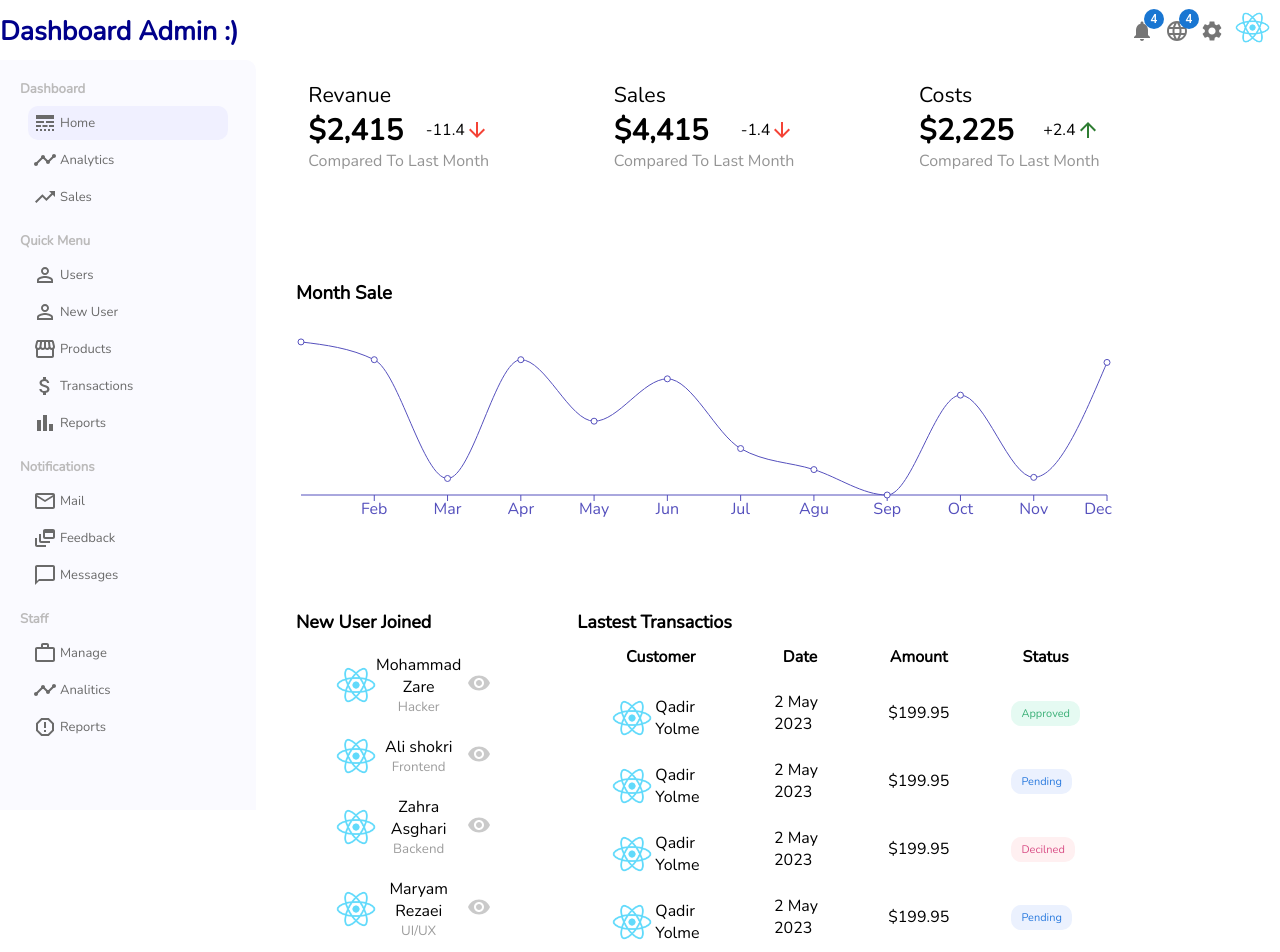
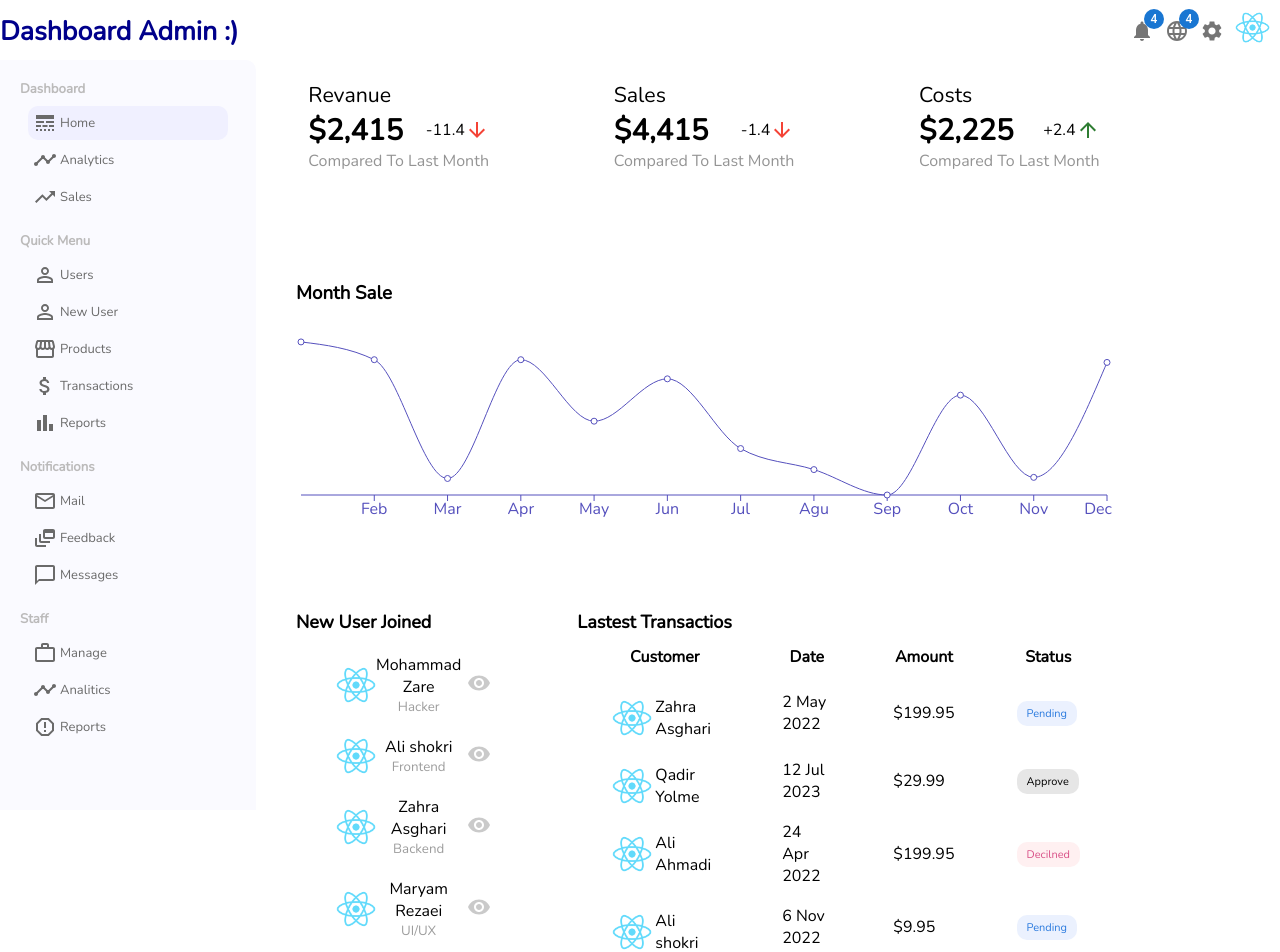
Before and after one commit to AmirHosein-Zare/Dashboard, a React (Create React App) app: page / in a window 1280 px wide. Shown: the top 952 px of the page. Built offline with nearby package versions, Linux system fonts and the light colour scheme.

Commit message:
finish widgetLg

```diff
--- a/src/components/WidgetLg/WidgetLg.css
+++ b/src/components/WidgetLg/WidgetLg.css
@@ -20,6 +20,7 @@
 
 .WidgetLgImg{
     width: 40px;
+    margin-right: 10px;
     margin: 3px;
 }
 
--- a/src/components/WidgetLg/WidgetLg.jsx
+++ b/src/components/WidgetLg/WidgetLg.jsx
@@ -1,5 +1,6 @@
 import React from 'react'
 import './WidgetLg.css'
+import { transactions } from '../../datas'
 
 export default function WidgetLg() {
 
@@ -17,50 +18,21 @@ export default function WidgetLg() {
                 <th className="WidgetLgTh">Amount</th>
                 <th className="WidgetLgTh">Status</th>
             </tr>
-            <tr>
+            {
+                transactions.map(trans => (
+                    <tr key={trans.id}>
                         <td className='WidgetLgTd WidgetLgUser'>
                             <img src="logo512.png" className='WidgetLgImg'/>
-                    <span>Qadir Yolme</span>
+                            <span>{trans.customer}</span>
                         </td>
-                <td className='WidgetLgDate WidgetLgTd'>2 May 2023</td>
-                <td className='WidgetLgPrice WidgetLgTd'>$199.95</td>
+                        <td className='WidgetLgDate WidgetLgTd'>{trans.date}</td>
+                        <td className='WidgetLgPrice WidgetLgTd'>${trans.price}</td>
                         <td className='WidgetLgStatus WidgetLgTd'>
-                    <Button type="Approved" />
+                            <Button type={trans.status} />
                         </td>
                     </tr>
-            <tr>
-                <td className='WidgetLgTd WidgetLgUser'>
-                    <img src="logo512.png" className='WidgetLgImg'/>
-                    <span>Qadir Yolme</span>
-                </td>
-                <td className='WidgetLgDate WidgetLgTd'>2 May 2023</td>
-                <td className='WidgetLgPrice WidgetLgTd'>$199.95</td>
-                <td className='WidgetLgStatus WidgetLgTd'>
-                    <Button type="Pending" />
-                </td>
-            </tr>
-            <tr>
-                <td className='WidgetLgTd WidgetLgUser'>
-                    <img src="logo512.png" className='WidgetLgImg'/>
-                    <span>Qadir Yolme</span>
-                </td>
-                <td className='WidgetLgDate WidgetLgTd'>2 May 2023</td>
-                <td className='WidgetLgPrice WidgetLgTd'>$199.95</td>
-                <td className='WidgetLgStatus WidgetLgTd'>
-                    <Button type="Decilned" />
-                </td>
-            </tr>
-            <tr>
-                <td className='WidgetLgTd WidgetLgUser'>
-                    <img src="logo512.png" className='WidgetLgImg'/>
-                    <span>Qadir Yolme</span>
-                </td>
-                <td className='WidgetLgDate WidgetLgTd'>2 May 2023</td>
-                <td className='WidgetLgPrice WidgetLgTd'>$199.95</td>
-                <td className='WidgetLgStatus WidgetLgTd'>
-                    <Button type="Pending" />
-                </td>
-            </tr>
+                ))
+            }
         </table>
     </div>
   )
--- a/src/datas.js
+++ b/src/datas.js
@@ -86,7 +86,7 @@ let transactions = [
     {
         id:1,
         customer:'Zahra Asghari',
-        data:'2 May 2022',
+        date:'2 May 2022',
         price:199.95,
         status:'Pending',
         img:'logo512.png'
@@ -94,7 +94,7 @@ let transactions = [
     {
         id:2,
         customer:'Qadir Yolme',
-        data:'12 Jul 2023',
+        date:'12 Jul 2023',
         price:29.99,
         status:'Approve',
         img:'logo512.png'
@@ -102,7 +102,7 @@ let transactions = [
     {
         id:3,
         customer:'Ali Ahmadi',
-        data:'24 Apr 2022',
+        date:'24 Apr 2022',
         price:199.95,
         status:'Decilned',
         img:'logo512.png'
@@ -110,7 +110,7 @@ let transactions = [
     {
         id:4,
         customer:'Ali shokri',
-        data:'6 Nov 2022',
+        date:'6 Nov 2022',
         price:9.95,
         status:'Pending',
         img:'logo512.png'
```
Lines whose indentation alone changed are shown as unchanged.
